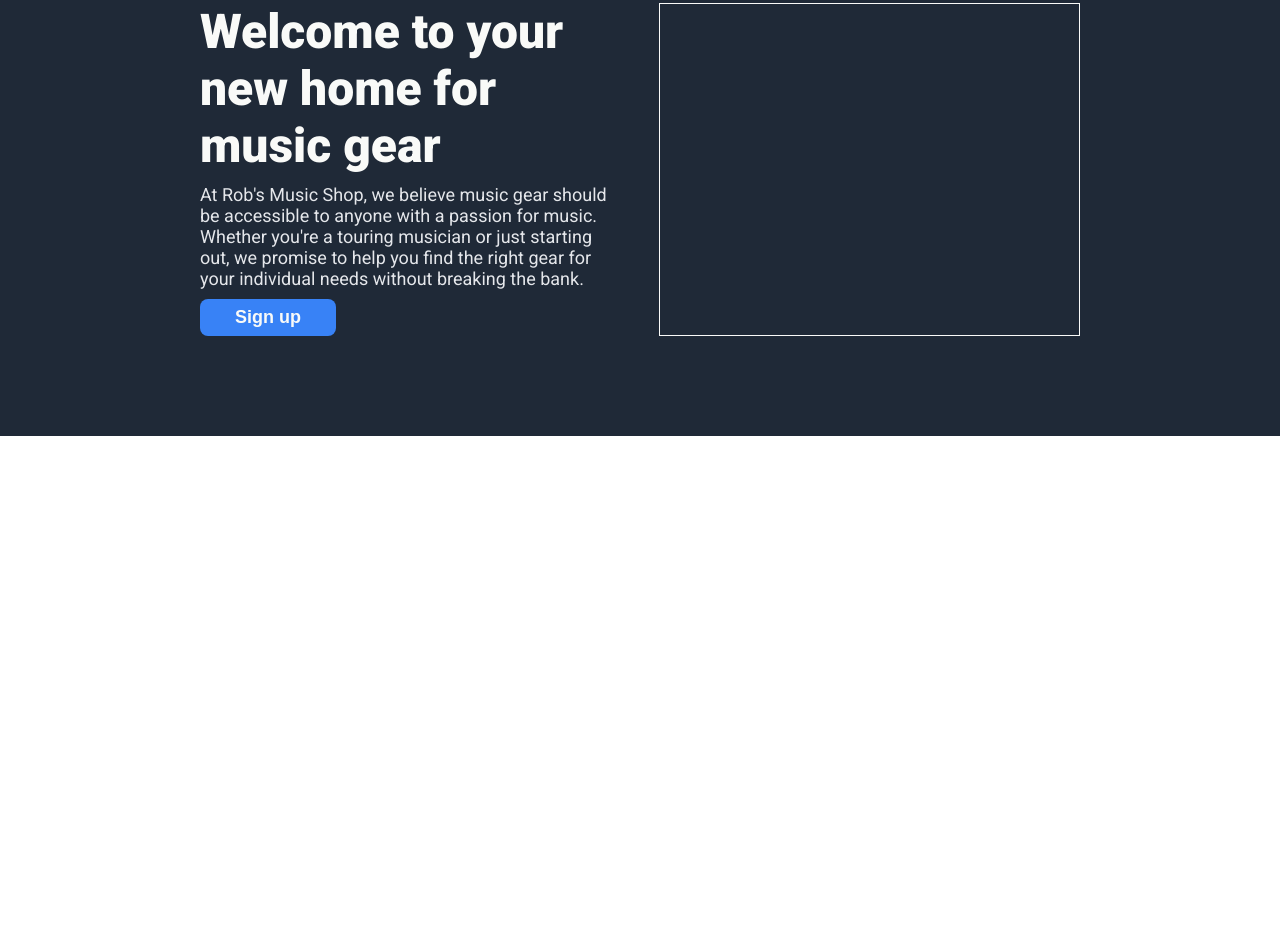
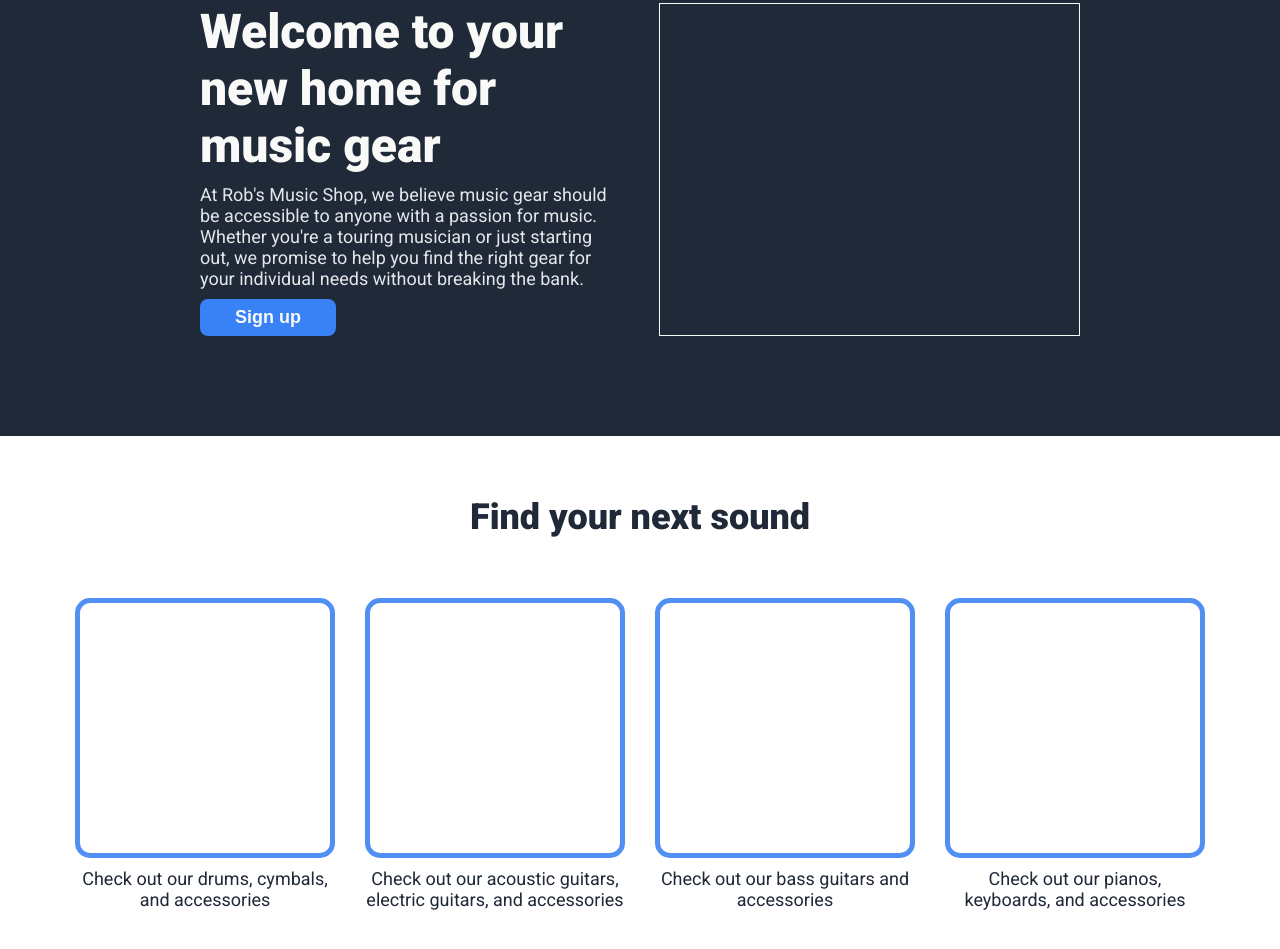
Before and after one commit to rjnares/music-shop-landing-page, a plain HTML site: page index.html in a window 1280 px wide. Shown: the part 155-1104 px from the top of the page. Before the commit the page ends 800 px from the top, so only its background shows below. Drawn offline with Linux system fonts and the light colour scheme.

Commit message:
Add information section
Created html structure and css styling to match design. Left images as placeholder divs.

```diff
--- a/index.html
+++ b/index.html
@@ -15,9 +15,9 @@
   <div class="header">
     <span class="logo">Rob's Music Shop</span>
     <ul>
-      <li><a class="secondary" href="#">shop drums</a></li>
-      <li><a class="secondary" href="#">shop guitars</a></li>
-      <li><a class="secondary" href="#">shop keys</a></li>
+      <li><a class="secondary" href="#">Shop Drums</a></li>
+      <li><a class="secondary" href="#">Shop Guitars</a></li>
+      <li><a class="secondary" href="#">Shop Keys</a></li>
     </ul>
   </div>
   <div class="hero">
@@ -30,7 +30,27 @@
     </div>
     <div class="hero-image"></div>
   </div>
-  <div class="info"></div>
+  <div class="info">
+    <h2 class="info-main">Find your next sound</h2>
+    <div class="cards-container">
+      <div class="card">
+        <div class="instrument"></div>
+        Check out our drums, cymbals, and accessories
+      </div>
+      <div class="card">
+        <div class="instrument"></div>
+        Check out our acoustic guitars, electric guitars, and accessories
+      </div>
+      <div class="card">
+        <div class="instrument"></div>
+        Check out our bass guitars and accessories
+      </div>
+      <div class="card">
+        <div class="instrument"></div>
+        Check out our pianos, keyboards, and accessories
+      </div>
+    </div>
+  </div>
   <div class="testimonial"></div>
   <div class="action"></div>
   <div class="footer"></div>
--- a/styles.css
+++ b/styles.css
@@ -61,7 +61,8 @@
   color: #F9FAF8;
 }
 
-h1 {
+h1,
+h2 {
   margin: 0;
 }
 
@@ -82,3 +83,39 @@
 .hero-button:hover {
   background-color: #518ff3;
 }
+
+.info {
+  display: flex;
+  flex-direction: column;
+  align-items: center;
+  padding: 60px 300px;
+  gap: 60px;
+}
+
+.info-main {
+  font-size: 36px;
+  font-weight: 900;
+  color: #1F2937;
+}
+
+.cards-container {
+  display: flex;
+  gap: 30px;
+}
+
+.card {
+  text-align: center;
+  font-size: 18px;
+  font-weight: 400;
+  display: flex;
+  flex-direction: column;
+  gap: 10px;
+  color: #1F2937;
+}
+
+.instrument {
+  border: 5px solid #518ff3;
+  border-radius: 15px;
+  min-height: 250px;
+  min-width: 250px;
+}
```
